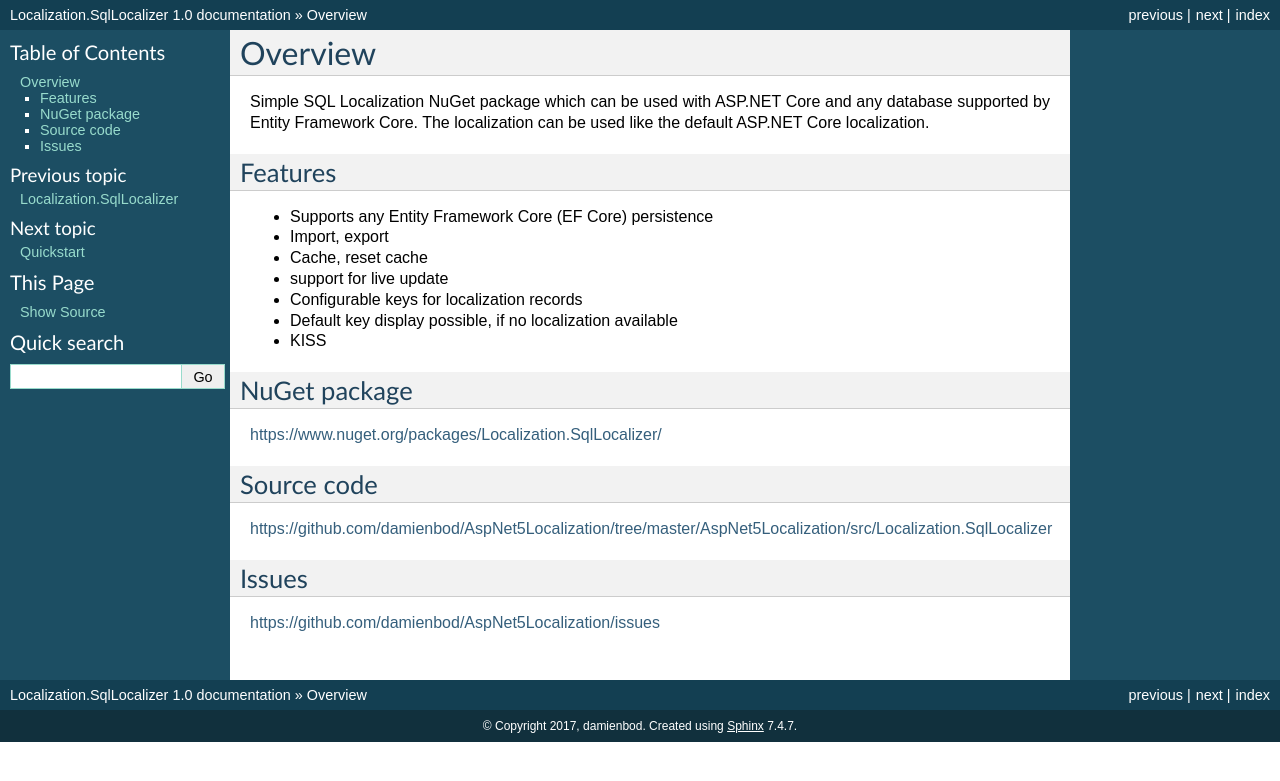
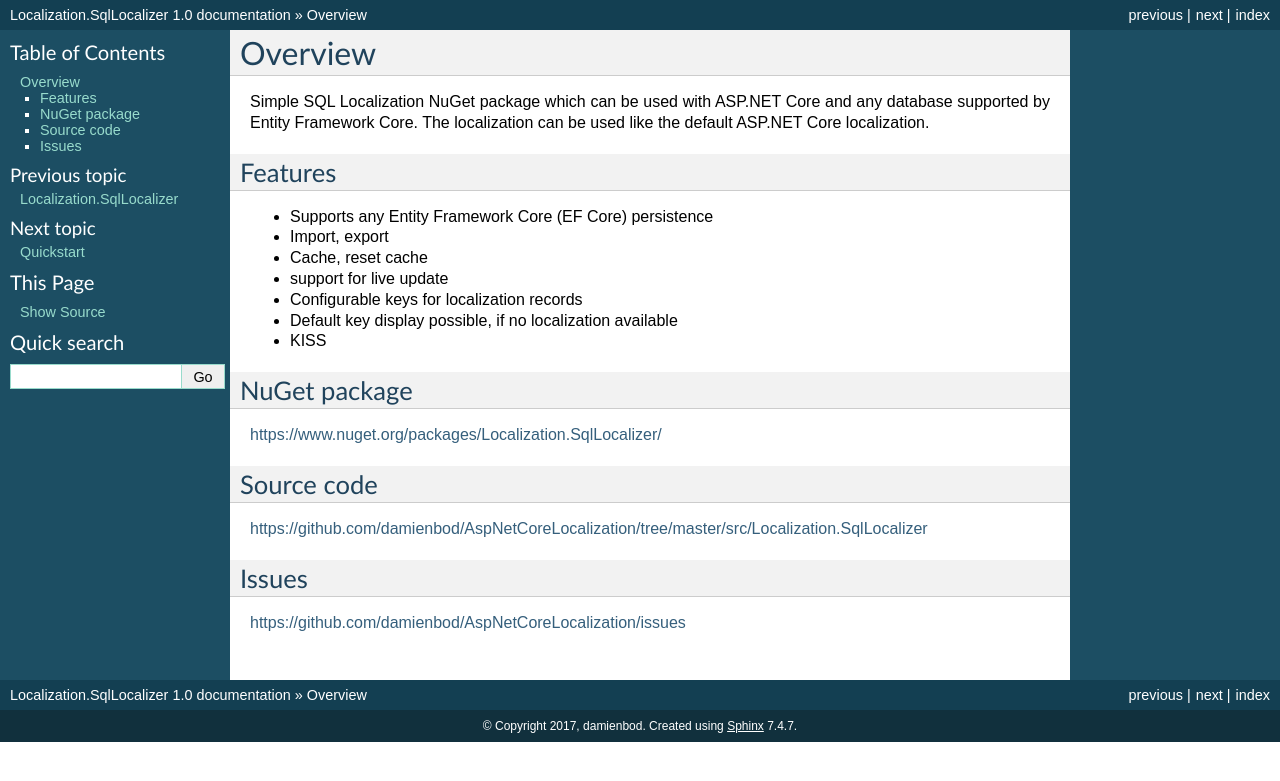
Before and after one commit to damienbod/Localization.SqlLocalizer.docs, a Sphinx documentation site: the page built from docs/source/docs/overview.rst, in a window 1280 px wide. Shown: the top 781 px of the page. Built offline with Sphinx 7.4.7, drawn with Linux system fonts in a browser that asks for light colours; some of the changed lines change nothing that is shown.

Commit message:
updating links

```diff
--- a/docs/source/docs/overview.rst
+++ b/docs/source/docs/overview.rst
@@ -21,9 +21,9 @@
 Source code
 -----------
 
-https://github.com/damienbod/AspNet5Localization/tree/master/AspNet5Localization/src/Localization.SqlLocalizer
+https://github.com/damienbod/AspNetCoreLocalization/tree/master/src/Localization.SqlLocalizer
 
 Issues
 ------
 
-https://github.com/damienbod/AspNet5Localization/issues
+https://github.com/damienbod/AspNetCoreLocalization/issues
```
